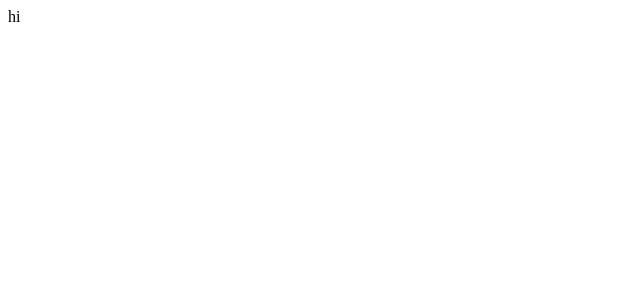
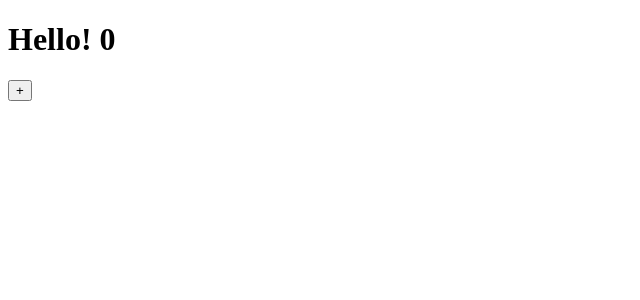
Before and after one commit to July249/nextjs-tutorial, a Next.js app in the folder Nico/overview/: page / in a window 1280 px wide. Shown: the top 300 px of the page, without its empty margins (0-640 px from the left). Built offline with nearby package versions, Linux system fonts and the light colour scheme.

Commit message:
Static Pre Rendering

```diff
--- a/Nico/overview/src/pages/index.js
+++ b/Nico/overview/src/pages/index.js
@@ -1,3 +1,13 @@
+import { useState } from 'react';
+
 export default function Home() {
-  return <div>hi</div>;
+  const [count, setCount] = useState(0);
+  return (
+    <div>
+      <h1>Hello! {count}</h1>
+      <button type='button' onClick={() => setCount((prev) => prev + 1)}>
+        +
+      </button>
+    </div>
+  );
 }
```
Also changed, not shown: 1 other file (tests, documents, lock files or other folders).
